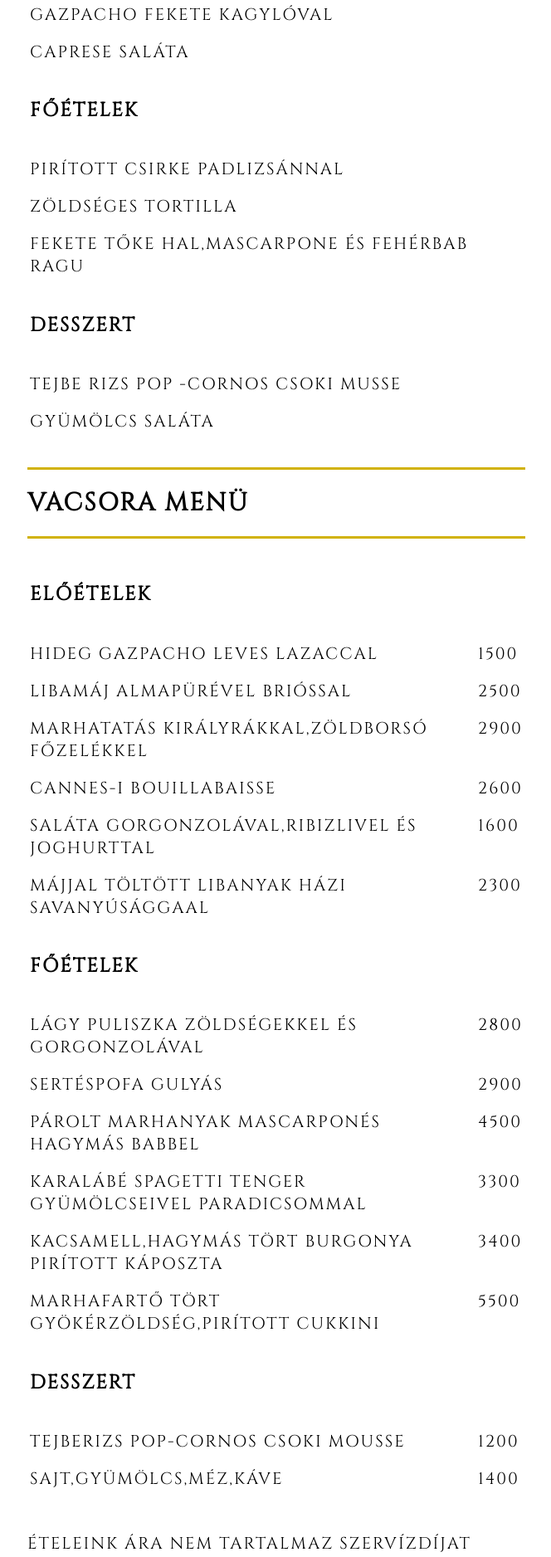
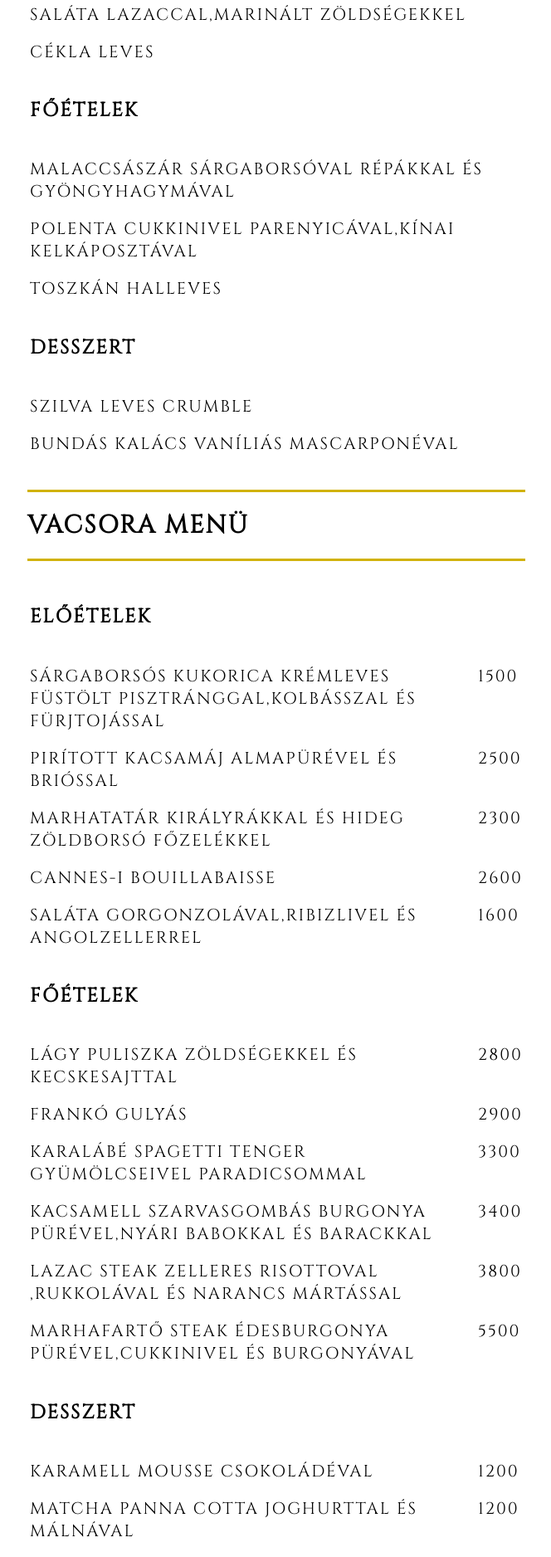
Before and after one commit to zsofiaprincz/franko, a plain HTML site: page index.html in a window 1280 px wide. Shown: the part 1546-3422 px from the top of the page at 83% size, without its empty margins (307-971 px from the left). Drawn offline with Linux system fonts and the light colour scheme.

Commit message:
Update index.html

```diff
--- a/index.html
+++ b/index.html
@@ -60,7 +60,7 @@
             11:30 - 15:00 <br>
             2 fogás: 1950 Ft<br>
             3 fogás 2350 Ft<br>
-             2019.08.12-2019.08.16<br>
+             2019.09.02-2019.09.06<br>
 
 
           </h5>
@@ -75,14 +75,14 @@
         </tr>
         <tr>
           <td>
-      Gazpacho fekete kagylóval
+      Saláta lazaccal,marinált zöldségekkel
           </td>
           <td class="menu__item--price">
           </td>
         </tr>
         <tr>
           <td>
-            Caprese saláta
+            Cékla leves
           </td>
           <td class="menu__item--price">
           </td>
@@ -95,7 +95,7 @@
         </tr>
         <tr>
           <td>
-        Pirított csirke padlizsánnal
+        Malaccsászár sárgaborsóval répákkal és gyöngyhagymával
 
 
           </td>
@@ -104,7 +104,7 @@
         </tr>
         <tr>
           <td>
-        Zöldséges tortilla
+        Polenta cukkinivel parenyicával,kínai kelkáposztával
 
           </td>
           <td class="menu__item--price">
@@ -112,7 +112,7 @@
         </tr>
         <tr>
           <td>
-           Fekete tőke hal,mascarpone és fehérbab ragu
+           Toszkán halleves
           </td>
           <td class="menu__item--price">
           </td>
@@ -126,14 +126,14 @@
         </tr>
         <tr>
           <td>
-           Tejbe rizs pop -cornos csoki musse
+           Szilva leves crumble
           </td>
           <td class="menu__item--price">
           </td>
         </tr>
         <tr>
           <td>
-           Gyümölcs saláta
+           Bundás kalács vaníliás mascarponéval
           </td>
           <td class="menu__item--price">
           </td>
@@ -155,7 +155,7 @@
         </tr>
         <tr>
           <td>
-          Hideg gazpacho leves lazaccal
+          Sárgaborsós kukorica krémleves füstölt pisztránggal,kolbásszal és fürjtojással
           </td>
           <td class="menu__item--price">
             1500
@@ -163,7 +163,7 @@
         </tr>
         <tr>
           <td>
-          Libamáj almapürével brióssal
+          Pirított kacsamáj almapürével és brióssal
           </td>
           <td class="menu__item--price">
             2500
@@ -171,10 +171,10 @@
         </tr>
         <tr>
           <td>
-           Marhatatás királyrákkal,zöldborsó főzelékkel
+           Marhatatár királyrákkal és hideg zöldborsó főzelékkel
           </td>
           <td class="menu__item--price">
-            2900
+            2300
           </td>
         </tr>
         <tr>
@@ -187,21 +187,13 @@
         </tr>
          <tr>
           <td>
-            Saláta gorgonzolával,ribizlivel és joghurttal
+            Saláta gorgonzolával,ribizlivel és angolzellerrel
           </td>
           <td class="menu__item--price">
             1600
           </td>
         </tr>
 
-        <tr>
-          <td>
-            Májjal töltött libanyak házi savanyúsággaal
-          </td>
-          <td class="menu__item--price">
-            2300
-          </td>
-        </tr>
 
           <td>
             <h3>Főételek
@@ -210,7 +202,7 @@
         </tr>
         <tr>
           <td>
-            Lágy puliszka zöldségekkel és gorgonzolával
+            Lágy puliszka zöldségekkel és kecskesajttal
           </td>
           <td class="menu__item--price">
             2800
@@ -218,7 +210,7 @@
         </tr>
         <tr>
           <td>
-          Sertéspofa gulyás
+          Frankó gulyás
           </td>
           <td class="menu__item--price">
             2900
@@ -227,15 +219,7 @@
       </tr>
         <tr>
           <td>
-          Párolt marhanyak mascarponés hagymás babbel
-          </td>
-          <td class="menu__item--price">
-            4500
-          </td>
-        </tr>
-        <tr>
-          <td>
-           Karalábé spagetti tenger gyümölcseivel paradicsommal
+          Karalábé spagetti tenger gyümölcseivel paradicsommal
           </td>
           <td class="menu__item--price">
             3300
@@ -243,15 +227,23 @@
         </tr>
         <tr>
           <td>
-            Kacsamell,hagymás tört burgonya pirított káposzta
+           Kacsamell szarvasgombás burgonya pürével,nyári babokkal és barackkal
           </td>
           <td class="menu__item--price">
             3400
           </td>
         </tr>
+        <tr>
+          <td>
+            Lazac steak zelleres risottoval ,rukkolával és narancs mártással
+          </td>
+          <td class="menu__item--price">
+            3800
+          </td>
+        </tr>
          <tr>
           <td>
-           Marhafartő tört gyökérzöldség,pirított cukkini
+           Marhafartő steak édesburgonya pürével,cukkinivel és burgonyával
           </td>
           <td class="menu__item--price">
             5500
@@ -267,7 +259,7 @@
         </tr>
         <tr>
           <td>
-            tejberizs pop-cornos csoki mousse
+            Karamell mousse csokoládéval
           </td>
           <td class="menu__item--price">
             1200
@@ -275,12 +267,12 @@
         </tr>
         <tr>
           <td>
-            Sajt,gyümölcs,méz,káve
+            Matcha panna cotta joghurttal és málnával
 
 
           </td>
           <td class="menu__item--price">
-            1400
+            1200
           </td>
         </tr>
 
```
